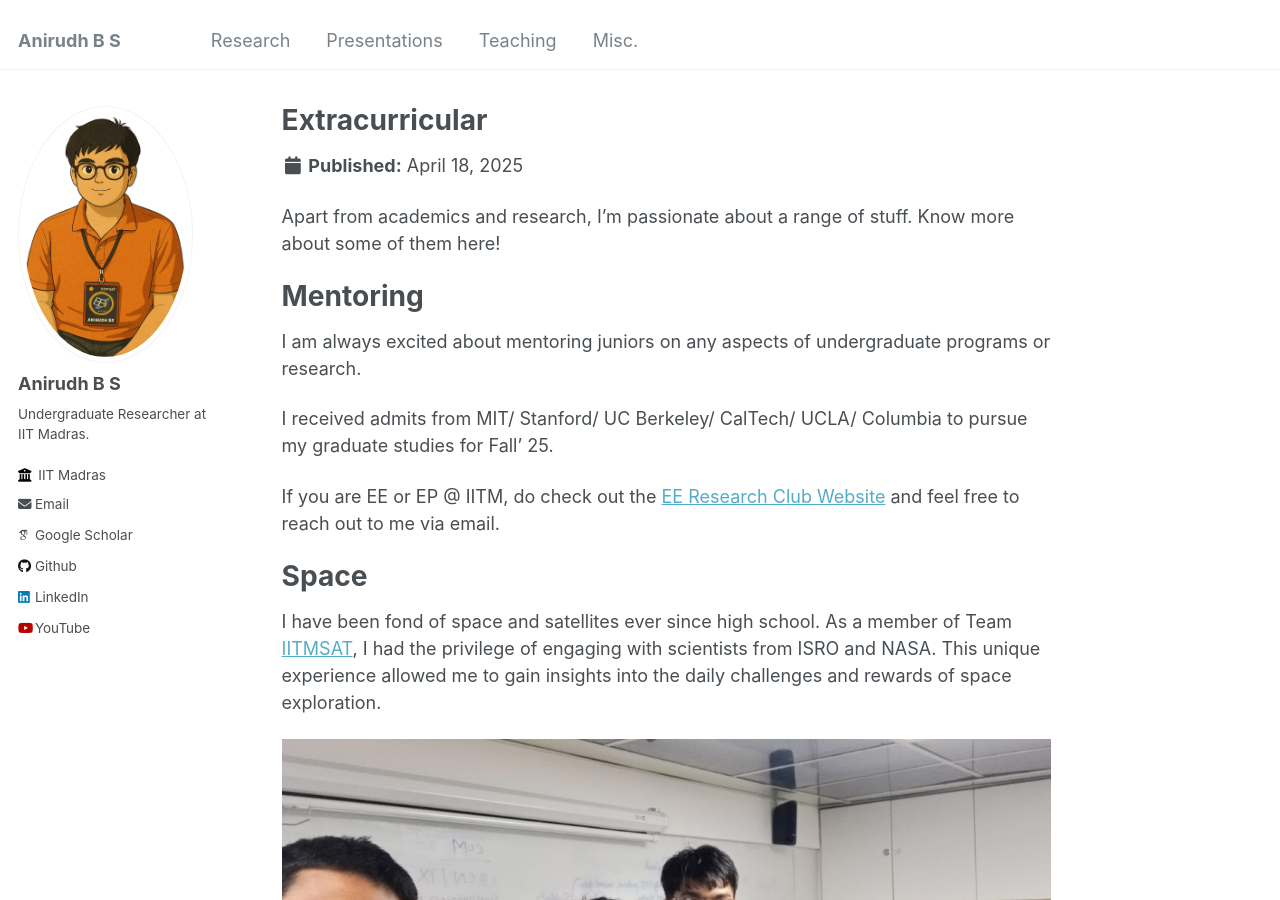
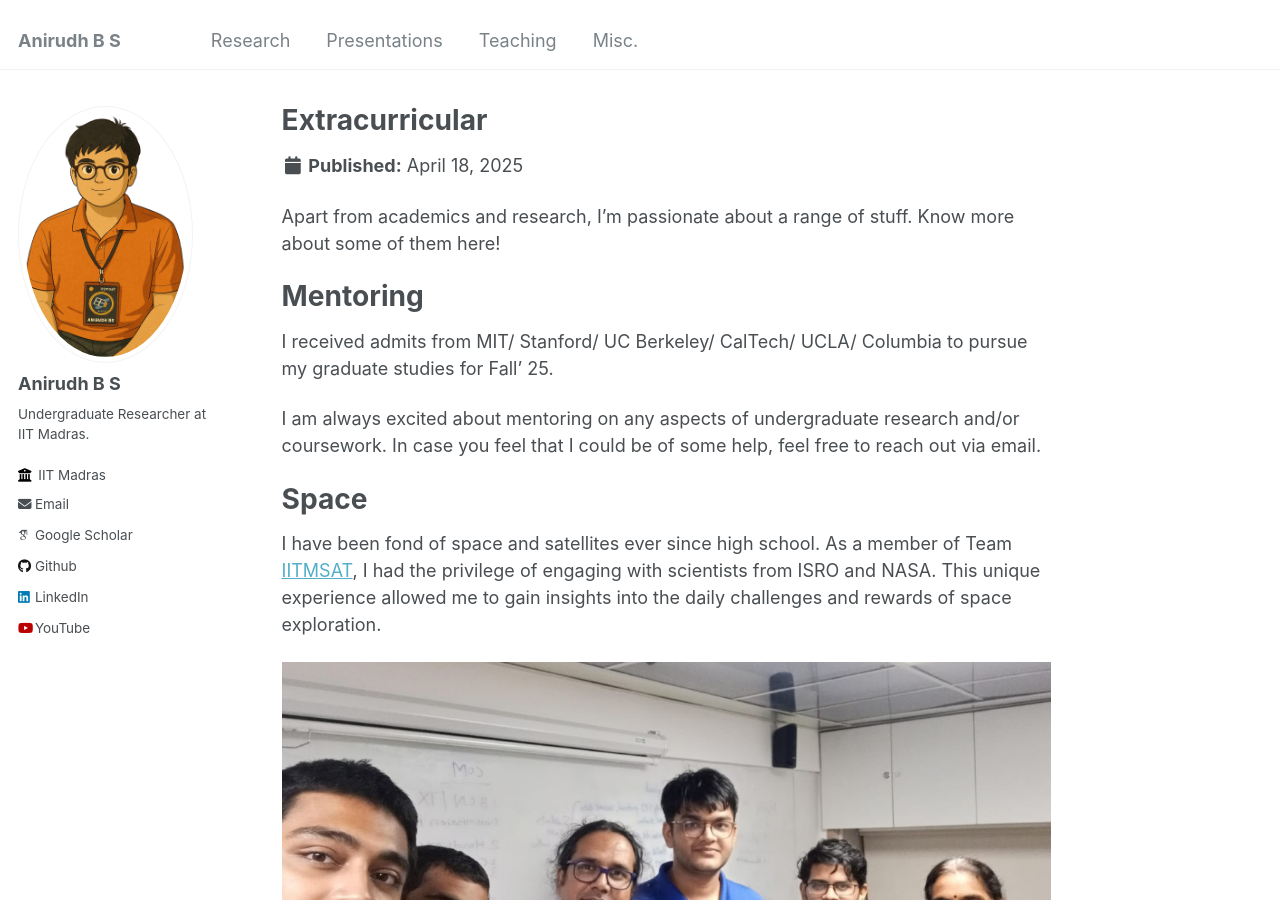
Before and after one commit to ANIRUDHBS1/ANIRUDHBS1.github.io, a Jekyll site: the page built from _miscellaneous/Extracurricular.md, in a window 1280 px wide and 900 px high. Built offline with Jekyll 4.4.1, drawn with Linux system fonts in a browser that asks for light colours; some web fonts are replaced.

Commit message:
Misc updated

```diff
--- a/_miscellaneous/Extracurricular.md
+++ b/_miscellaneous/Extracurricular.md
@@ -6,11 +6,9 @@ Apart from academics and research, I’m passionate about a range of stuff. Know
 
 # Mentoring
 
-I am always excited about mentoring juniors on any aspects of undergraduate programs or research.
-
 I received admits from MIT/ Stanford/ UC Berkeley/ CalTech/ UCLA/ Columbia to pursue my graduate studies for Fall' 25.
 
-If you are EE or EP @ IITM, do check out the [EE Research Club Website](https://sites.google.com/smail.iitm.ac.in/eerc) and feel free to reach out to me via email.
+I am always excited about mentoring on any aspects of undergraduate research and/or coursework. In case you feel that I could be of some help, feel free to reach out via email.
 
 # Space
 
```
Also changed, not shown: _pages/about.md (line endings or trailing spaces).
